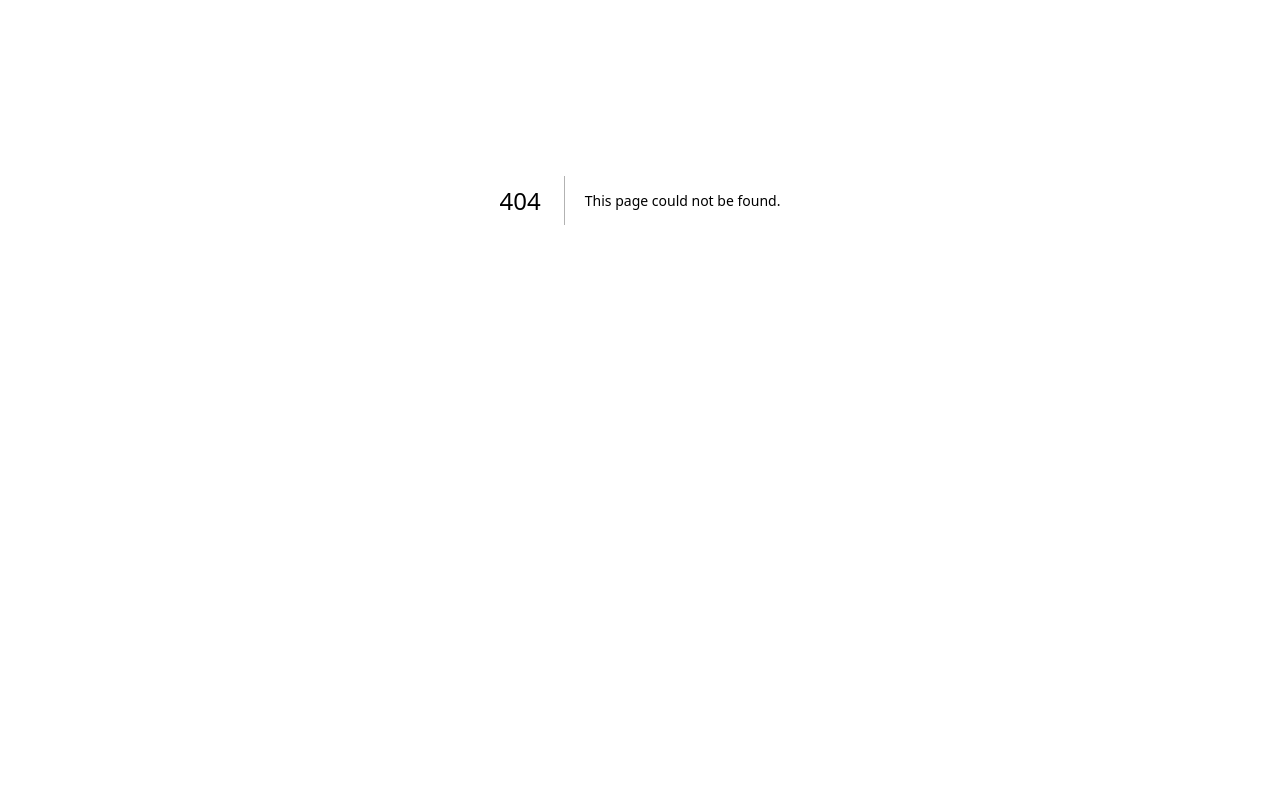
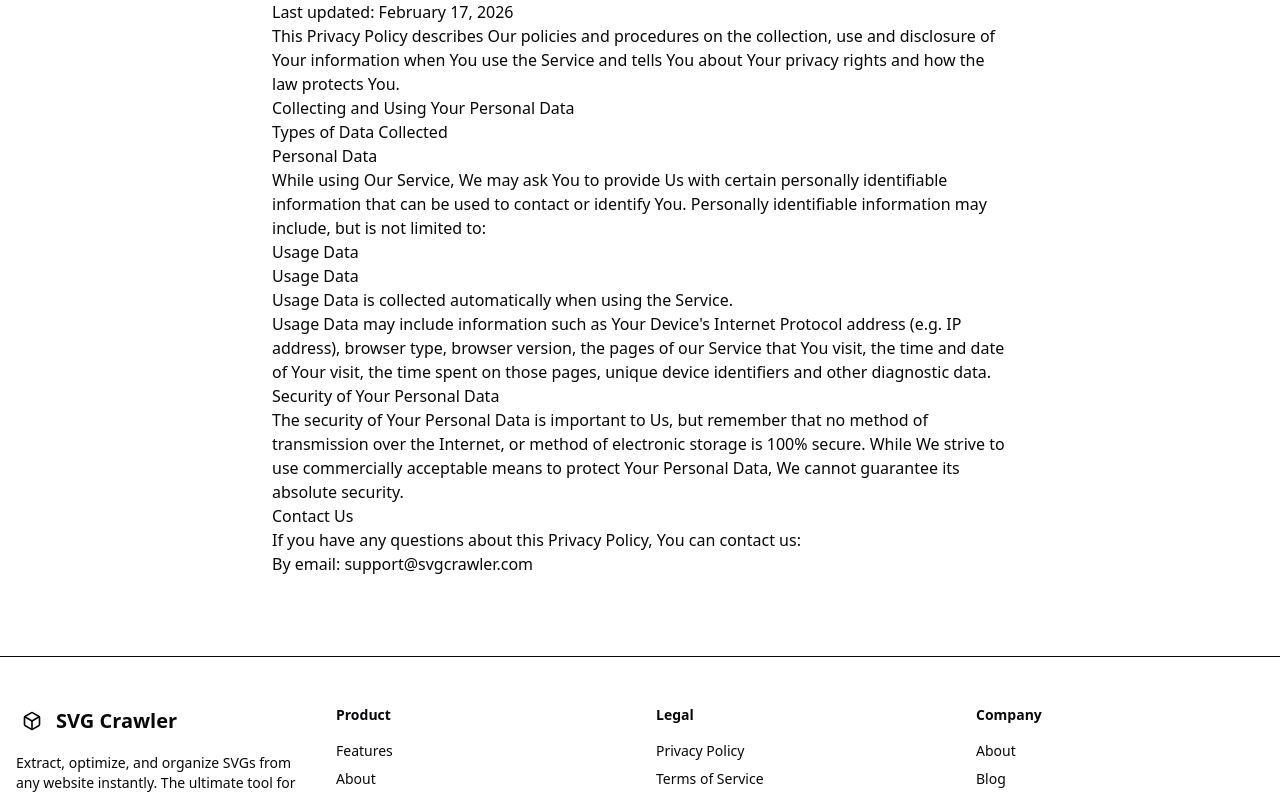
Before and after one commit to abhishekbandhu/svcrawler, a Next.js app: page /privacy in a window 1280 px wide. Before the commit this address had no page. Shown: the part 200-995 px from the top of the page. Before the commit the page ends 800 px from the top, so only its background shows below. Built offline with nearby package versions, Linux system fonts and the light colour scheme.

Commit message:
updated privacy plocy, added gtag

```diff
--- /dev/null
+++ b/src/app/about/page.tsx
@@ -0,0 +1,30 @@
+import { Navbar } from "@/components/Navbar";
+import { Footer } from "@/components/Footer";
+
+export default function AboutPage() {
+    return (
+        <div className="min-h-screen bg-background flex flex-col font-sans text-foreground">
+            <Navbar />
+            <main className="flex-1 pt-32 pb-20 container mx-auto px-4 max-w-3xl">
+                <h1 className="text-4xl font-bold mb-8">About SVG Crawler</h1>
+                <div className="prose prose-lg dark:prose-invert">
+                    <p>
+                        SVG Crawler was built to solve a simple problem: extracting vector assets from websites is tedious. Whether you're a designer looking for inspiration, a developer auditing assets, or just curious about how a site is built, inspecting elements one by one is a pain.
+                    </p>
+                    <p>
+                        Our tool automates this process. We fetch the page, parse the DOM, and extract every inline SVG, linked icon, and embedded vector file we can find. Then, we give you powerful tools to organize, optimize, and export them.
+                    </p>
+                    <h2>Our Mission</h2>
+                    <p>
+                        To provide the most robust and user-friendly tool for working with web SVGs. We believe in open standards, clean code, and fast tools.
+                    </p>
+                    <h2>Technology</h2>
+                    <p>
+                        SVG Crawler is built with Next.js, Tailwind CSS, and Cheerio. We use SVGO for optimization and JSZip for bundling files.
+                    </p>
+                </div>
+            </main>
+            <Footer />
+        </div>
+    );
+}
--- a/src/app/layout.tsx
+++ b/src/app/layout.tsx
@@ -19,6 +19,17 @@
     <html lang="en">
       <body className={`${inter.variable} ${outfit.variable} antialiased`}>
         {children}
+        <script async src="https://www.googletagmanager.com/gtag/js?id=G-Z49T4SRVZR"></script>
+        <script
+          dangerouslySetInnerHTML={{
+            __html: `
+              window.dataLayer = window.dataLayer || [];
+              function gtag(){dataLayer.push(arguments);}
+              gtag('js', new Date());
+              gtag('config', 'G-Z49T4SRVZR');
+            `,
+          }}
+        />
       </body>
     </html>
   );
--- a/src/app/page.tsx
+++ b/src/app/page.tsx
@@ -34,7 +34,13 @@
         throw new Error(data.error || "Failed to crawl");
       }
 
-      setSvgs(data.svgs || []);
+      const extractedSvgs = data.svgs || [];
+
+      if (extractedSvgs.length === 0) {
+        throw new Error("No SVGs found on this URL. Try another page.");
+      }
+
+      setSvgs(extractedSvgs);
 
       // Scroll to results
       setTimeout(() => {
--- /dev/null
+++ b/src/app/privacy/page.tsx
@@ -0,0 +1,43 @@
+import { Navbar } from "@/components/Navbar";
+import { Footer } from "@/components/Footer";
+
+export default function PrivacyPage() {
+    return (
+        <div className="min-h-screen bg-background flex flex-col font-sans text-foreground">
+            <Navbar />
+            <main className="flex-1 pt-32 pb-20 container mx-auto px-4 max-w-3xl">
+                <h1 className="text-4xl font-bold mb-8">Privacy Policy</h1>
+                <div className="prose prose-lg dark:prose-invert">
+                    <p>Last updated: February 17, 2026</p>
+                    <p>
+                        This Privacy Policy describes Our policies and procedures on the collection, use and disclosure of Your information when You use the Service and tells You about Your privacy rights and how the law protects You.
+                    </p>
+                    <h2>Collecting and Using Your Personal Data</h2>
+                    <h3>Types of Data Collected</h3>
+                    <h4>Personal Data</h4>
+                    <p>
+                        While using Our Service, We may ask You to provide Us with certain personally identifiable information that can be used to contact or identify You. Personally identifiable information may include, but is not limited to:
+                    </p>
+                    <ul>
+                        <li>Usage Data</li>
+                    </ul>
+                    <h3>Usage Data</h3>
+                    <p>Usage Data is collected automatically when using the Service.</p>
+                    <p>
+                        Usage Data may include information such as Your Device's Internet Protocol address (e.g. IP address), browser type, browser version, the pages of our Service that You visit, the time and date of Your visit, the time spent on those pages, unique device identifiers and other diagnostic data.
+                    </p>
+                    <h2>Security of Your Personal Data</h2>
+                    <p>
+                        The security of Your Personal Data is important to Us, but remember that no method of transmission over the Internet, or method of electronic storage is 100% secure. While We strive to use commercially acceptable means to protect Your Personal Data, We cannot guarantee its absolute security.
+                    </p>
+                    <h2>Contact Us</h2>
+                    <p>If you have any questions about this Privacy Policy, You can contact us:</p>
+                    <ul>
+                        <li>By email: support@svgcrawler.com</li>
+                    </ul>
+                </div>
+            </main>
+            <Footer />
+        </div>
+    );
+}
--- /dev/null
+++ b/src/app/terms/page.tsx
@@ -0,0 +1,40 @@
+import { Navbar } from "@/components/Navbar";
+import { Footer } from "@/components/Footer";
+
+export default function TermsPage() {
+    return (
+        <div className="min-h-screen bg-background flex flex-col font-sans text-foreground">
+            <Navbar />
+            <main className="flex-1 pt-32 pb-20 container mx-auto px-4 max-w-3xl">
+                <h1 className="text-4xl font-bold mb-8">Terms of Service</h1>
+                <div className="prose prose-lg dark:prose-invert">
+                    <p>Last updated: February 17, 2026</p>
+                    <h2>1. Terms</h2>
+                    <p>
+                        By accessing this Website, accessible from svgcrawler.com, you are agreeing to be bound by these Website Terms and Conditions of Use and agree that you are responsible for the agreement with any applicable local laws. If you disagree with any of these terms, you are prohibited from accessing this site.
+                    </p>
+                    <h2>2. Use License</h2>
+                    <p>
+                        Permission is granted to temporarily download one copy of the materials on SVG Crawler's Website for personal, non-commercial transitory viewing only. This is the grant of a license, not a transfer of title, and under this license you may not:
+                    </p>
+                    <ul>
+                        <li>modify or copy the materials;</li>
+                        <li>use the materials for any commercial purpose or for any public display;</li>
+                        <li>attempt to reverse engineer any software contained on SVG Crawler's Website;</li>
+                        <li>remove any copyright or other proprietary notations from the materials; or</li>
+                        <li>transfer the materials to another person or "mirror" the materials on any other server.</li>
+                    </ul>
+                    <h2>3. Disclaimer</h2>
+                    <p>
+                        All the materials on SVG Crawler's Website are provided "as is". SVG Crawler makes no warranties, may it be expressed or implied, therefore negates all other warranties.
+                    </p>
+                    <h2>4. Limitations</h2>
+                    <p>
+                        SVG Crawler or its suppliers will not be hold accountable for any damages that will arise with the use or inability to use the materials on SVG Crawler's Website, even if SVG Crawler or an authorize representative of this Website has been notified, orally or written, of the possibility of such damage.
+                    </p>
+                </div>
+            </main>
+            <Footer />
+        </div>
+    );
+}
--- a/src/components/Footer.tsx
+++ b/src/components/Footer.tsx
@@ -26,22 +26,21 @@
                         <h3 className="font-semibold mb-4 text-sm">Product</h3>
                         <ul className="space-y-2 text-sm text-muted-foreground">
                             <li><Link href="#features" className="hover:text-foreground transition-colors">Features</Link></li>
-                            <li><Link href="#" className="hover:text-foreground transition-colors">Pricing</Link></li>
+                            <li><Link href="/about" className="hover:text-foreground transition-colors">About</Link></li>
                             <li><Link href="#" className="hover:text-foreground transition-colors">Changelog</Link></li>
                         </ul>
                     </div>
                     <div>
-                        <h3 className="font-semibold mb-4 text-sm">Resources</h3>
+                        <h3 className="font-semibold mb-4 text-sm">Legal</h3>
                         <ul className="space-y-2 text-sm text-muted-foreground">
-                            <li><Link href="#" className="hover:text-foreground transition-colors">Documentation</Link></li>
-                            <li><Link href="#" className="hover:text-foreground transition-colors">API Reference</Link></li>
-                            <li><Link href="#" className="hover:text-foreground transition-colors">Community</Link></li>
+                            <li><Link href="/privacy" className="hover:text-foreground transition-colors">Privacy Policy</Link></li>
+                            <li><Link href="/terms" className="hover:text-foreground transition-colors">Terms of Service</Link></li>
                         </ul>
                     </div>
                     <div>
                         <h3 className="font-semibold mb-4 text-sm">Company</h3>
                         <ul className="space-y-2 text-sm text-muted-foreground">
-                            <li><Link href="#" className="hover:text-foreground transition-colors">About</Link></li>
+                            <li><Link href="/about" className="hover:text-foreground transition-colors">About</Link></li>
                             <li><Link href="/blog" className="hover:text-foreground transition-colors">Blog</Link></li>
                             <li><Link href="#" className="hover:text-foreground transition-colors">Careers</Link></li>
                         </ul>
```
